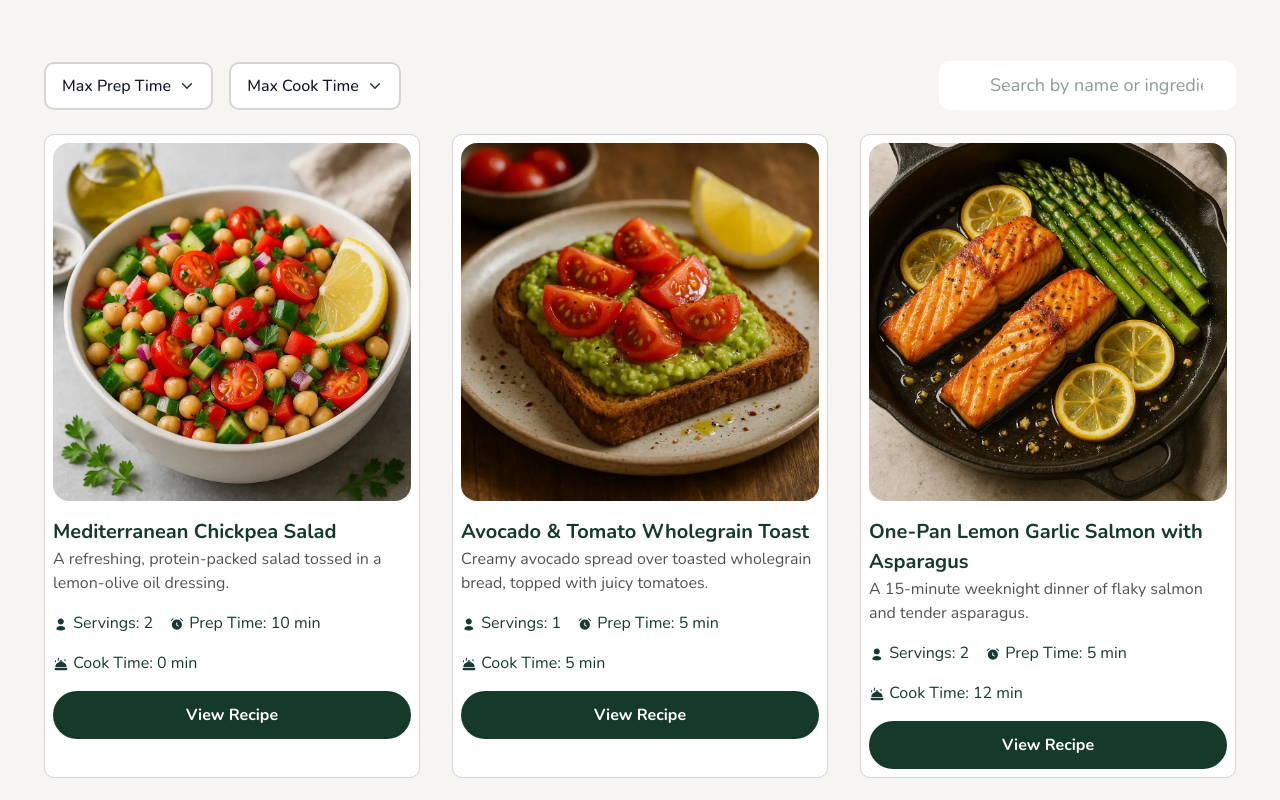
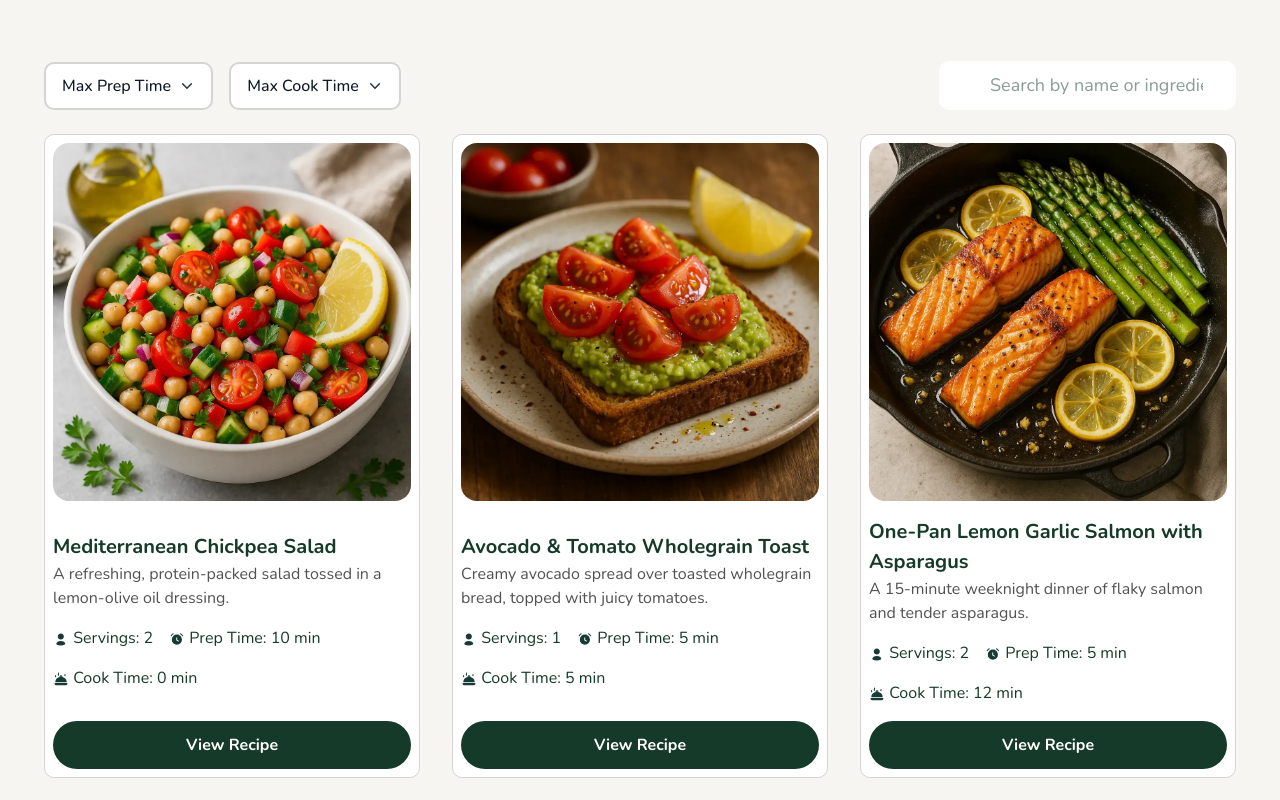
Before and after one commit to hsu-sam/recipe-finder-website, a Nuxt app: page /recipes in a window 1280 px wide. Shown: the part 380-1180 px from the top of the page. Built offline with nearby package versions, Linux system fonts and the light colour scheme; some icons are missing.

Commit message:
Enhance RecipeList and recipe detail page with filtering functionality and improved UI; added search and filter options for prep and cook time.

```diff
--- a/app/components/RecipeList.vue
+++ b/app/components/RecipeList.vue
@@ -1,8 +1,30 @@
 <script setup>
+import { ref, computed } from "vue";
 import Icon from "~/components/ui/Icon.vue";
 import SearchInput from "./ui/SearchInput.vue";
 import Select from "./ui/Select.vue";
 import recipes from "../data/data.json";
+
+const searchQuery = ref("");
+const maxPrepTime = ref(null);
+const maxCookTime = ref(null);
+
+const filteredRecipes = computed(() => {
+  return recipes.filter((recipe) => {
+    const searchLower = searchQuery.value.toLowerCase();
+    const matchesSearch =
+      recipe.title.toLowerCase().includes(searchLower) ||
+      recipe.ingredients.some((ing) => ing.toLowerCase().includes(searchLower));
+
+    const matchesPrepTime =
+      maxPrepTime.value === null || recipe.prepMinutes <= maxPrepTime.value;
+
+    const matchesCookTime =
+      maxCookTime.value === null || recipe.cookMinutes <= maxCookTime.value;
+
+    return matchesSearch && matchesPrepTime && matchesCookTime;
+  });
+});
 </script>
 
 <template>
@@ -11,12 +33,21 @@ import recipes from "../data/data.json";
       class="flex flex-col md:flex-row items-center justify-between w-full gap-2 md:gap-0"
     >
       <div
-        class="flex flex-col md:flex-row items-center md:gap-200 w-full md:w-auto"
+        class="flex flex-col md:flex-row items-center gap-200 w-full md:w-auto"
       >
-        <Select label="Max Prep Time" class="w-full md:w-auto" />
-        <Select label="Max Cook Time" class="w-full md:w-auto" />
+        <Select
+          v-model="maxPrepTime"
+          label="Max Prep Time"
+          class="w-full md:w-auto"
+        />
+        <Select
+          v-model="maxCookTime"
+          label="Max Cook Time"
+          class="w-full md:w-auto"
+        />
       </div>
       <SearchInput
+        v-model="searchQuery"
         placeholder="Search by name or ingredient…"
         class="w-full md:w-fit"
       />
@@ -25,9 +56,9 @@ import recipes from "../data/data.json";
     <div class="grid grid-col-3">
       <div class="grid lg:grid-cols-3 gap-400">
         <div
-          v-for="recipe in recipes"
+          v-for="recipe in filteredRecipes"
           :key="recipe.id"
-          class="bg-neutral-0 rounded-10 border border-neutral-300 p-100 flex flex-col items-center gap-200"
+          class="bg-neutral-0 rounded-10 border border-neutral-300 p-100 flex flex-col items-center justify-between gap-200"
         >
           <picture class="mx-auto rounded-8">
             <source media="(min-width: 43.75em)" :srcset="recipe.image.large" />
@@ -61,13 +92,22 @@ import recipes from "../data/data.json";
           </div>
           <NuxtLink :to="`/recipes/${recipe.slug}`" class="w-full">
             <div
-              class="w-full px-400 py-150 rounded-full bg-green-900 text-center text-white font-bold cursor-pointer hover:bg-green-800"
+              class="w-full px-400 py-150 rounded-full bg-green-900 text-center text-white font-bold cursor-pointer transition-all duration-200 hover:bg-neutral-800"
             >
               View Recipe
             </div>
           </NuxtLink>
         </div>
       </div>
+
+      <div
+        v-if="filteredRecipes.length === 0"
+        class="col-span-full flex flex-col items-center justify-center py-800"
+      >
+        <p class="text-preset-5 text-neutral-600">
+          No recipes found. Try adjusting your filters or search query.
+        </p>
+      </div>
     </div>
   </div>
 </template>
--- a/app/pages/recipes/[slug].vue
+++ b/app/pages/recipes/[slug].vue
@@ -101,7 +101,7 @@ const moreRecipes = recipes
         <div
           v-for="rec in moreRecipes"
           :key="rec.id"
-          class="bg-neutral-0 rounded-10 border border-neutral-300 p-100 flex flex-col items-center gap-200"
+          class="bg-neutral-0 rounded-10 border border-neutral-300 p-100 flex flex-col items-center justify-between gap-200"
         >
           <picture class="mx-auto rounded-8 w-full">
             <source media="(min-width: 43.75em)" :srcset="rec.image.large" />
@@ -135,7 +135,7 @@ const moreRecipes = recipes
           </div>
           <NuxtLink :to="`/recipes/${rec.slug}`" class="w-full">
             <div
-              class="w-full px-400 py-150 rounded-full bg-green-900 text-center text-white font-bold cursor-pointer hover:bg-green-800"
+              class="w-full px-400 py-150 rounded-full bg-green-900 text-center text-white font-bold cursor-pointer transition-all duration-200 hover:bg-neutral-800"
             >
               View Recipe
             </div>
```
